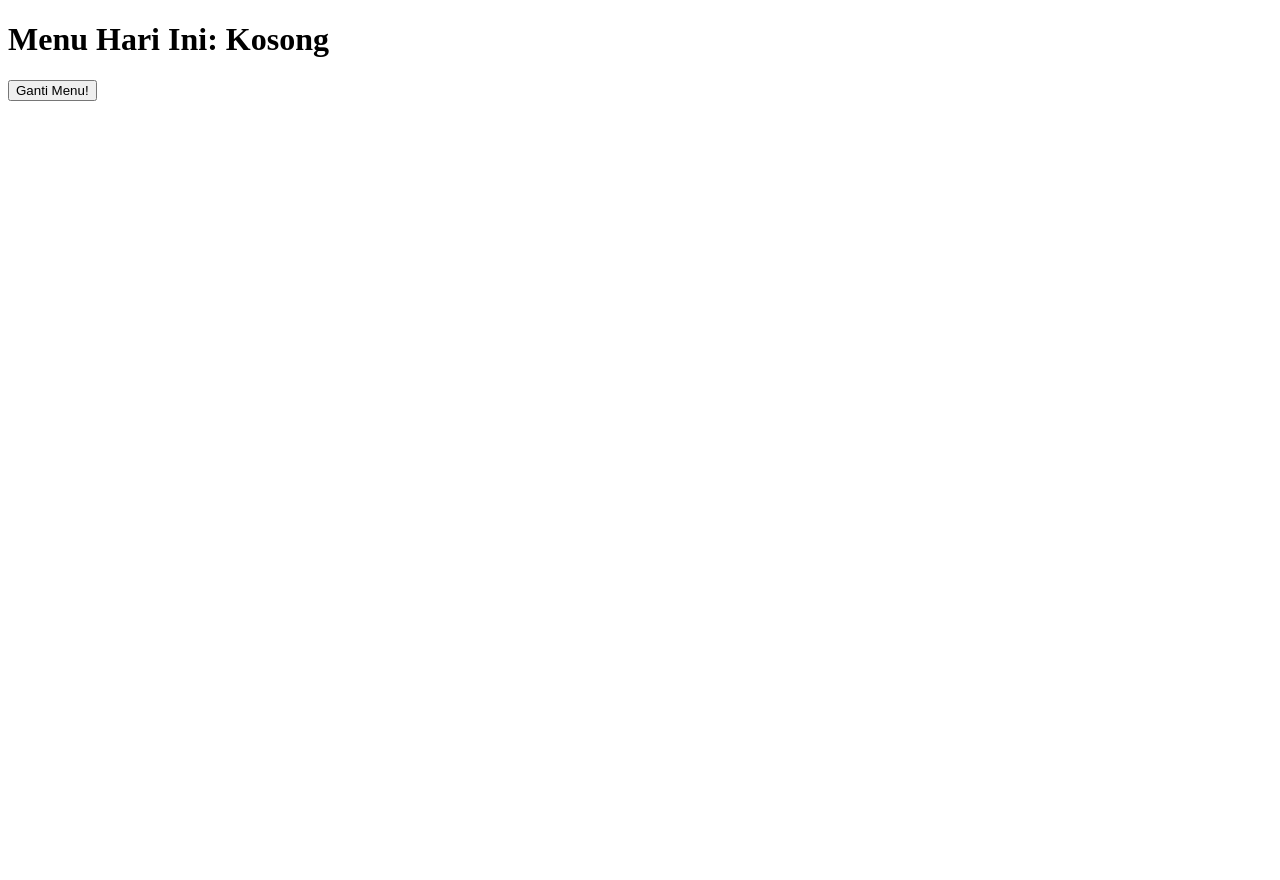
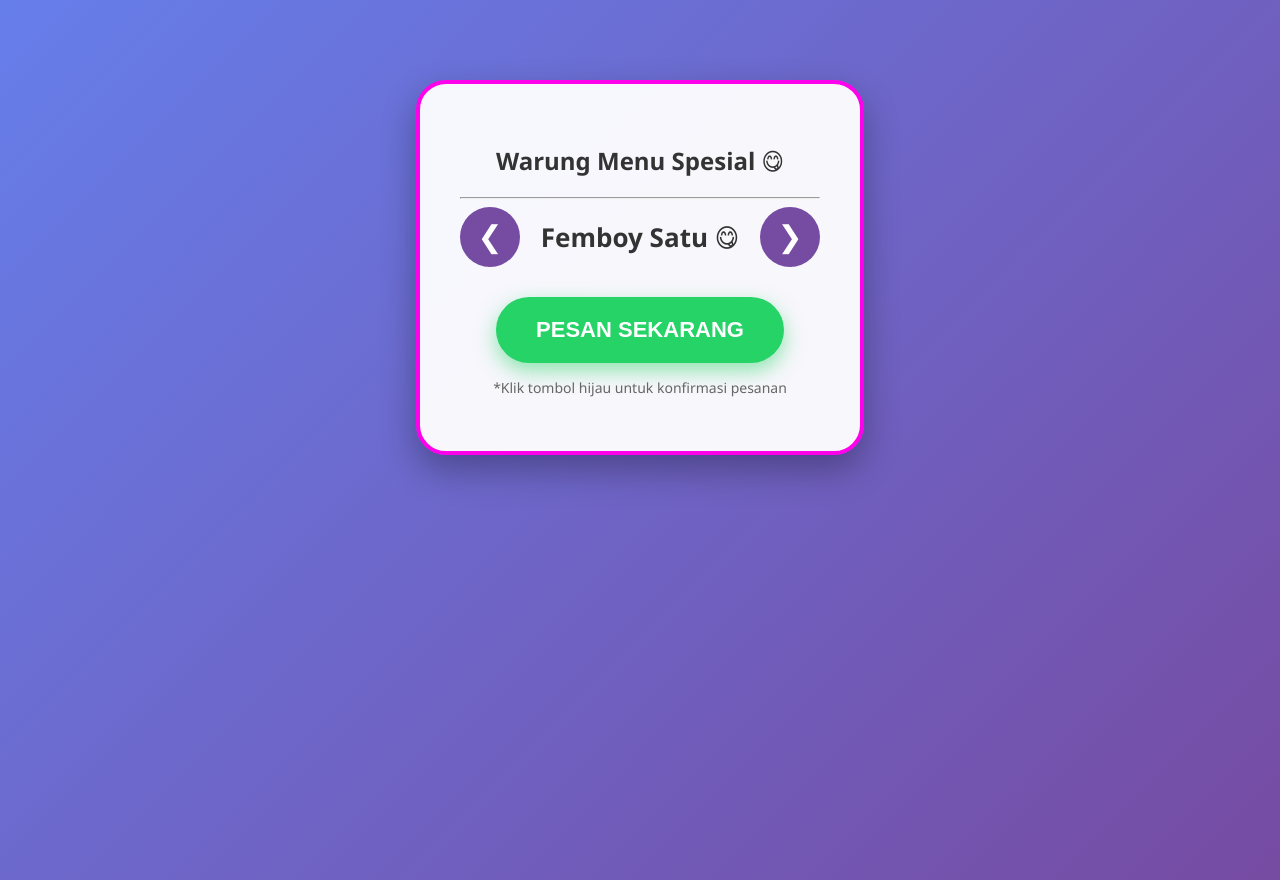
Before and after one commit to testimoni183/Serah, a plain HTML site: page index.html in a window 1280 px wide. Before the commit the page ends 800 px from the top, so only its background shows below. Drawn offline with Linux system fonts and the light colour scheme.

Commit message:
Update index.html

```diff
--- a/index.html
+++ b/index.html
@@ -1,44 +1,135 @@
 <!DOCTYPE html>
-<html>
+<html lang="id">
 <head>
-    <title>Menu Saya</title>
+    <meta charset="UTF-8">
+    <meta name="viewport" content="width=device-width, initial-scale=1.0">
+    <title>Warung Aneh Azzam</title>
+    <style>
+        /* --- STYLE (BIAR TAMPILAN CAKEP & TOMBOL GEDE) --- */
+        body {
+            font-family: 'Segoe UI', Tahoma, Geneva, Verdana, sans-serif;
+            text-align: center;
+            margin: 0;
+            padding-top: 80px;
+            background: linear-gradient(135deg, #667eea 0%, #764ba2 100%);
+            color: white;
+            height: 100vh;
+        }
+
+        .container {
+            background: rgba(255, 255, 255, 0.95);
+            padding: 40px;
+            border-radius: 30px;
+            display: inline-block;
+            color: #333;
+            box-shadow: 0 15px 35px rgba(0,0,0,0.3);
+            border: 4px solid #ff00ea;
+        }
+
+        .nav-row {
+            display: flex;
+            align-items: center;
+            justify-content: center;
+            gap: 20px;
+            margin-bottom: 30px;
+        }
+
+        /* Tombol Panah Kiri Kanan */
+        .nav-btn {
+            font-size: 30px;
+            width: 60px;
+            height: 60px;
+            cursor: pointer;
+            border: none;
+            background: #764ba2;
+            color: white;
+            border-radius: 50%;
+            transition: 0.3s;
+        }
+        .nav-btn:hover { background: #ff00ea; transform: scale(1.1); }
+
+        /* Tulisan Menu */
+        #tampilanMenu {
+            font-size: 26px;
+            min-width: 200px;
+            margin: 0;
+            font-weight: bold;
+        }
+
+        /* Tombol Pesan Raksasa */
+        .btn-pesan {
+            display: block;
+            margin: 0 auto;
+            padding: 20px 40px;
+            font-size: 22px;
+            font-weight: bold;
+            color: white;
+            background-color: #25D366;
+            border: none;
+            border-radius: 50px;
+            cursor: pointer;
+            box-shadow: 0 8px 20px rgba(37, 211, 102, 0.5);
+            transition: 0.2s;
+        }
+        .btn-pesan:active { transform: scale(0.9); }
+
+        p { color: #666; font-size: 14px; margin-top: 15px; }
+    </style>
 </head>
 <body>
 
-    <h1 id="tampilanMenu">Menu Hari Ini: Kosong</h1>
-    <button onclick="pilihMenu()">Ganti Menu!</button>
+    <div class="container">
+        <h2>Warung Menu Spesial 😋</h2>
+        <hr>
+
+        <div class="nav-row">
+            <button class="nav-btn" onclick="gantiMenu(-1)">❮</button>
+
+            <h1 id="tampilanMenu">Femboy Satu 😋</h1>
+
+            <button class="nav-btn" onclick="gantiMenu(1)">❯</button>
+        </div>
+
+        <button class="btn-pesan" onclick="orderWA()">PESAN SEKARANG</button>
+        <p>*Klik tombol hijau untuk konfirmasi pesanan</p>
+    </div>
 
     <script>
-        // --- BAGIAN JAWA SRIP (OTAKNYA) ---
-        let nomor = 0;
+        /* --- JAWA SRIP (LOGIKA PRANK) --- */
 
-        function pilihMenu() {
-            nomor = nomor + 1;
-            let layar = document.getElementById('tampilanMenu');
+        // Daftar Menu Request Kamu
+        let daftarMenu = [
+            'Femboy Satu 😋',
+            'Mie Ayam 🤤',
+            'Tomboy Satu 😋',
+            'Rudal Hitam Satu 😰'
+        ];
 
-            if (nomor == 1) {
-                layar.innerHTML = 'Menu: Femboy Satu😋';
-                kirimWA('Femboy Satu😋');
-            }
-            else if (nomor == 2) {
-                layar.innerHTML = 'Menu: Tomboy Satu😋';
-                kirimWA('Tomboy Satu😋');
-            }
-            else if (nomor == 3) {
-                layar.innerHTML = 'Menu: Mie Ayam Satu🤤';
-                kirimWA('Mie Ayam Satu🤤');
-                nomor = 0; // Balik ke awal
-            }
+        let index = 0;
+
+        // Fungsi buat geser-geser menu
+        function gantiMenu(arah) {
+            index = index + arah;
+
+            // Biar muter terus (looping)
+            if (index < 0) { index = daftarMenu.length - 1; }
+            if (index >= daftarMenu.length) { index = 0; }
+
+            document.getElementById('tampilanMenu').innerHTML = daftarMenu[index];
         }
 
-        function kirimWA(pesanan) {
-            let nomorWA = '6285387643367'; // <--- GANTI PAKE NOMOR KAMU!
-            let link = 'https://wa.me/' + nomorWA + '?text=' + encodeURIComponent('Halo, pesan: ' + pesanan);
+        // Fungsi Kirim WA (The Prank Moment)
+        function orderWA() {
+            let menuDipilih = daftarMenu[index];
 
-            // Kasih delay 1 detik biar orang sempet liat tulisannya ganti dulu
-            setTimeout(function() {
-                window.open(link, '_blank');
-            }, 1000);
+            // --- GANTI NOMOR DI BAWAH INI (Pake 62) ---
+            let nomorWA = '628XXXXXXXXXX';
+
+            let pesan = 'Halo, saya mau pesan: ' + menuDipilih + '. Segera kirim ya!';
+            let linkWA = 'https://wa.me/' + nomorWA + '?text=' + encodeURIComponent(pesan);
+
+            // Buka tab WA otomatis
+            window.open(linkWA, '_blank');
         }
     </script>
 
```
